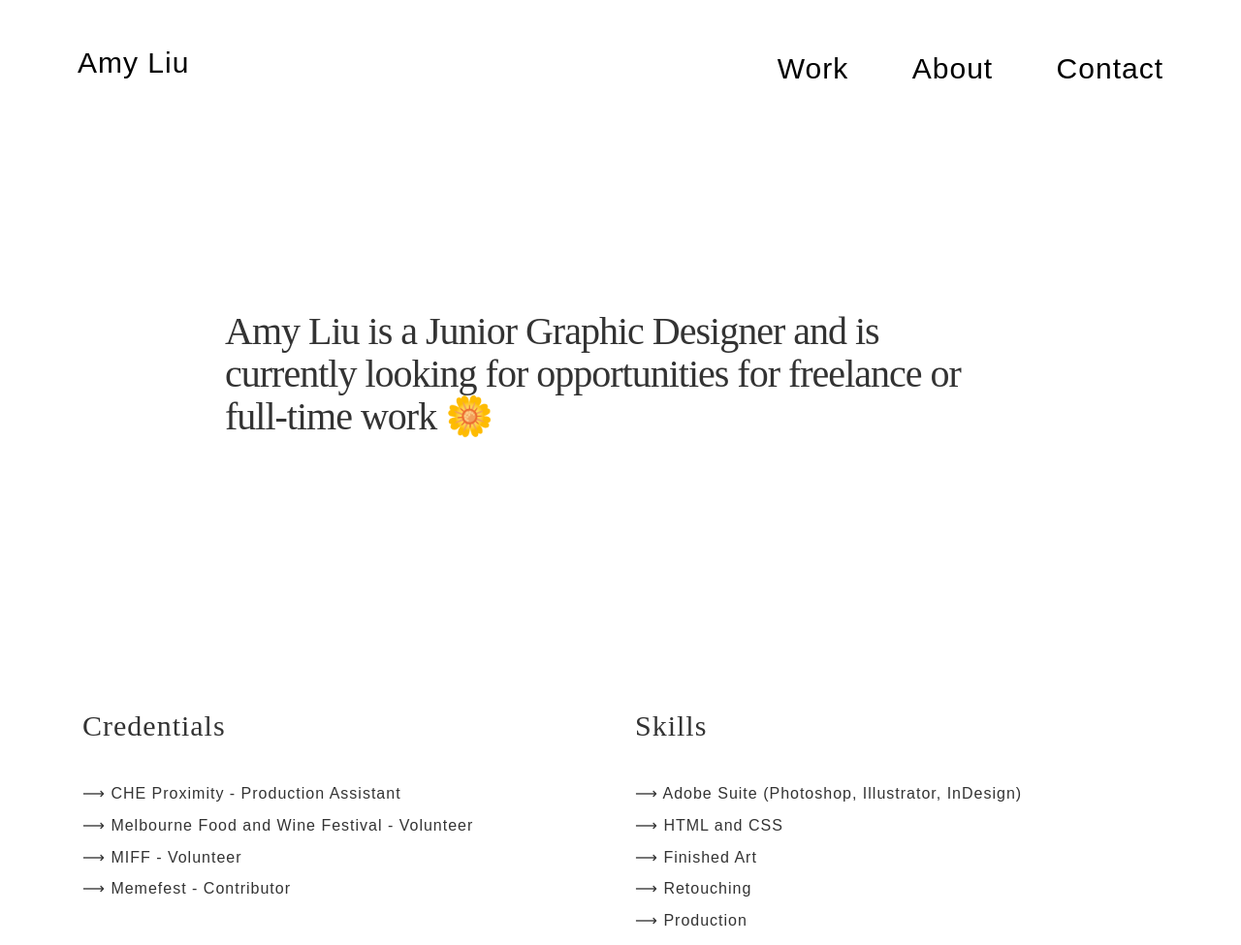
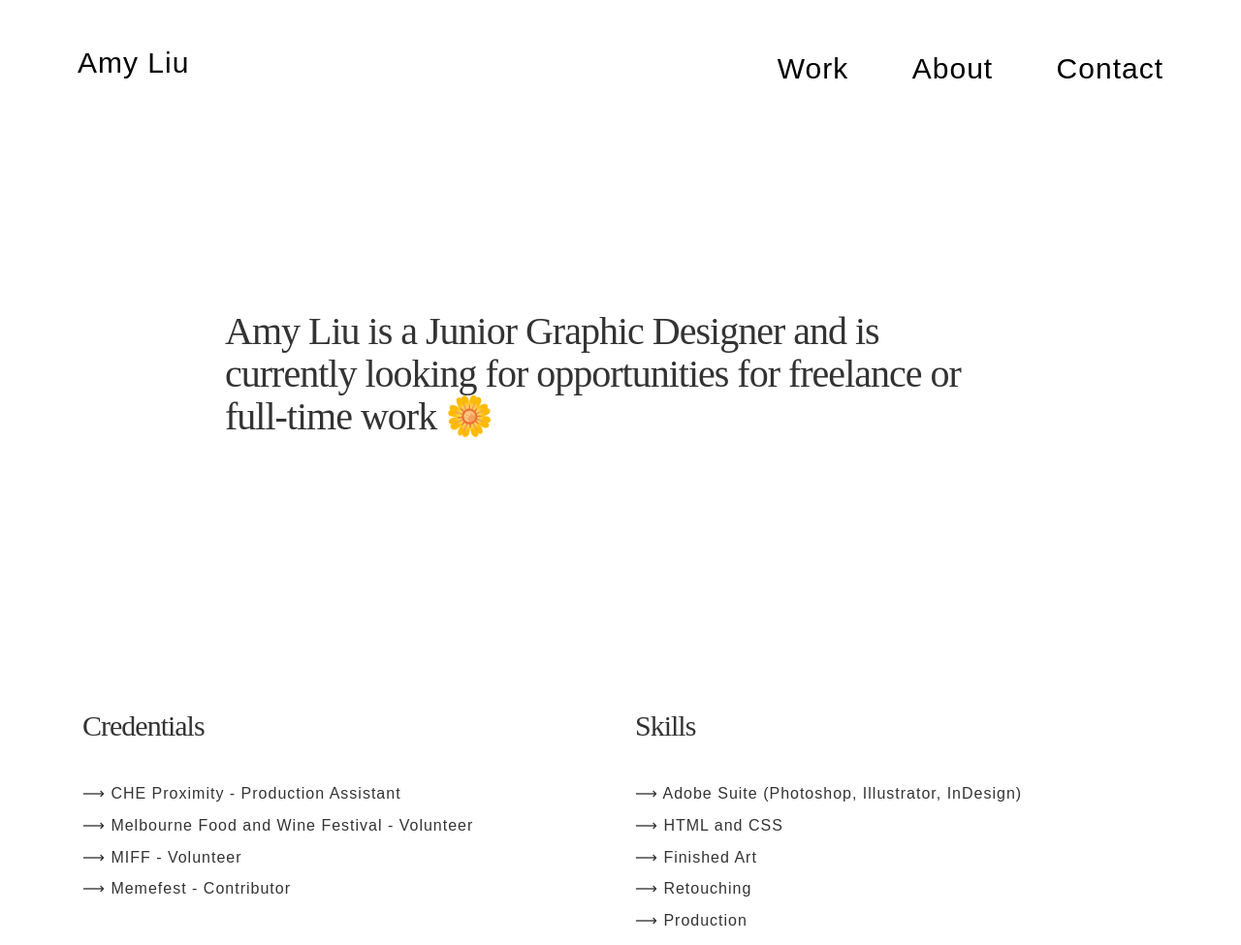
Before and after one commit to amyliu-work/amyliu-work.github.io, a plain HTML site: page index.html in a window 1280 px wide. Shown: the top 975 px of the page at 97% size. Drawn offline with nearby package versions, Linux system fonts and the light colour scheme.

Commit message:
Update styles.css

```diff
--- a/css/styles.css
+++ b/css/styles.css
@@ -13,21 +13,20 @@ body, ul, header, nav {
 
 @font-face {
 font-family: "Editorial New", serif;
-src: url("https://amyliu-github.io/fonts/EditorialNew-Regular.woff") format("woff");
-src: url("https://amyliu-github.io/fonts/EditorialNew-Regular.woff2") format("woff2");
-src: url("https://amyliu-github.io/fonts/EditorialNew-Regular.otf") format("opentype");
 src: url("https://amyliu-github.io/fonts/EditorialNew-Regular.eot") format("embedded-opentype");
-src: url("https://amyliu-github.io/fonts/EditorialNew-Regular.ttf") format("truetype");
+src: url("https://amyliu-github.io/fonts/EditorialNew-Regular.woff") format("woff"),
+url("https://amyliu-github.io/fonts/EditorialNew-Regular.woff2") format("woff2"),
+url("https://amyliu-github.io/fonts/EditorialNew-Regular.otf") format("opentype"),
+url("https://amyliu-github.io/fonts/EditorialNew-Regular.ttf") format("truetype");
 }
 
 @font-face {
 font-family: "Radio Grotesk", sans-serif;
-src: url("https://amyliu-github.io/fonts/RadioGrotesk-Regular.woff") format("woff");
-src: url("https://amyliu-github.io/fonts/RadioGrotesk-Regular.woff2") format("woff2");
-src: url("https://amyliu-github.io/fonts/RadioGrotesk-Regular.otf") format("opentype");
 src: url("https://amyliu-github.io/fonts/RadioGrotesk-Regular.eot") format("embedded-opentype");
-src: url("https://amyliu-github.io/fonts/RadioGrotesk-Regular.ttf") format("truetype");
-
+src: url("https://amyliu-github.io/fonts/RadioGrotesk-Regular.woff") format("woff"),
+url("https://amyliu-github.io/fonts/RadioGrotesk-Regular.woff2") format("woff2"),
+url("https://amyliu-github.io/fonts/RadioGrotesk-Regular.otf") format("opentype"),
+url("https://amyliu-github.io/fonts/RadioGrotesk-Regular.ttf") format("truetype");
 }
 
 h1, h2 {
@@ -42,6 +41,7 @@ font-family: "Editorial New", serif;
 font-size: 30px;
 padding: 0px 0px 0px 0px;
 text-transform: none;
+letter-spacing: -1px;
 }
 
 
```
